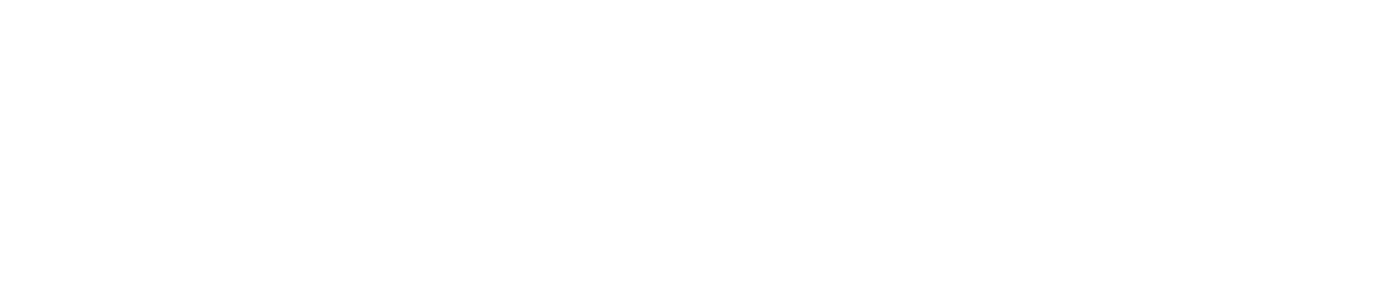
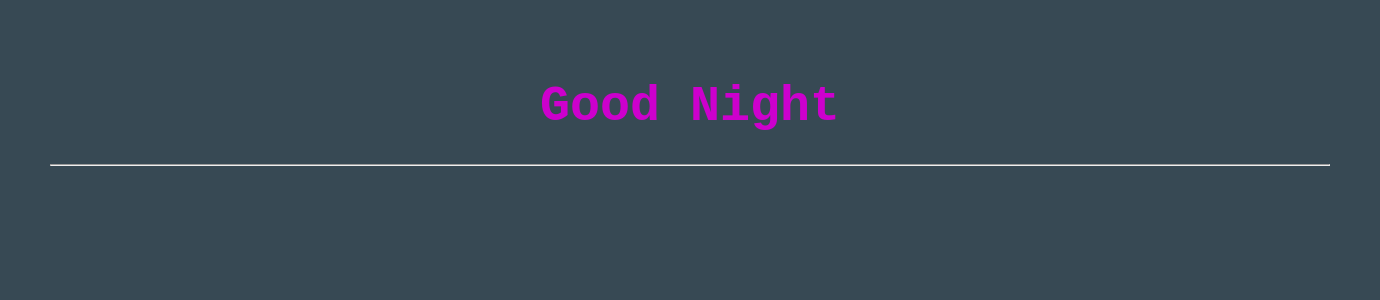
Before and after one commit to UfukAldanmaz/i-am-learning-reactjs, a React (Create React App) app in the folder projects/: page /greeting in a window 1280 px wide. Before the commit this address had no page. Shown: the top 300 px of the page, 1380 px wide, since content can reach past the window. Built offline with nearby package versions, Linux system fonts and the light colour scheme.

Commit message:
Add React Styling Practice Page

```diff
--- a/projects/src/App.js
+++ b/projects/src/App.js
@@ -10,8 +10,10 @@
           paddingBottom: "1rem"
         }}
       >
-        <Link to="/lucky-number">My Lucky Number</Link> |{" "}
-        <Link to="/local-time">Local Time</Link> |{" "}
+        <Link to="/lucky-number">Javascript Expressions in JSX & ES6 Template Literals</Link> |{" "}
+        <Link to="/local-time">useState Hook Practice</Link> |{" "}
+        <Link to="/greeting">React Styling Practice</Link> |{" "}
+
       </nav>
     </div>
   );
--- a/projects/src/assets/css/LocalTime.css
+++ b/projects/src/assets/css/style.css
@@ -34,3 +34,9 @@
     font-weight: bold;
     font-size: 50px;
   }
+
+  .heading {
+    font-size: 50px;
+    font-weight: bold;
+
+  }
--- a/projects/src/index.js
+++ b/projects/src/index.js
@@ -9,6 +9,8 @@
 import reportWebVitals from './reportWebVitals';
 import LuckyNumber from './pages/LuckyNumber';
 import LocalTime from './pages/LocalTime';
+import Greeting from './pages/Greeting';
+import "./assets/css/style.css";
 
 ReactDOM.render(
   <React.StrictMode>
@@ -17,6 +19,8 @@
         <Route path="/" element={<App />} />
         <Route path="lucky-number" element={<LuckyNumber />} />
         <Route path="local-time" element={<LocalTime />} />
+        <Route path="greeting" element={<Greeting />} />
+
       </Routes>
     </BrowserRouter>
   </React.StrictMode>,
--- /dev/null
+++ b/projects/src/pages/Greeting.jsx
@@ -0,0 +1,29 @@
+import React from 'react';
+
+const date = new Date();
+const currentHour = date.getHours
+var welcome;
+var style = {}
+if (currentHour <= 12) {
+    style = { color: "#ffff4d", }
+    welcome = "Good Morning";
+}
+else if (date < 18) {
+    style = { color: "#adff2f", }
+    welcome = "Good Afternoon";
+}
+else {
+    style = { color: "#cd00cd", }
+    welcome = "Good Night";
+}
+
+function Greeting() {
+    return (
+        <div className='box'>
+            <p className="heading" style={style}>{welcome}</p>
+            <hr />
+        </div>
+    )
+}
+
+export default Greeting;
--- a/projects/src/pages/LocalTime.jsx
+++ b/projects/src/pages/LocalTime.jsx
@@ -1,5 +1,4 @@
 import React, { useState } from "react";
-import "../assets/css/LocalTime.css";
 
 function LocalTime() {
     setInterval(updateTime, 1000);
```
